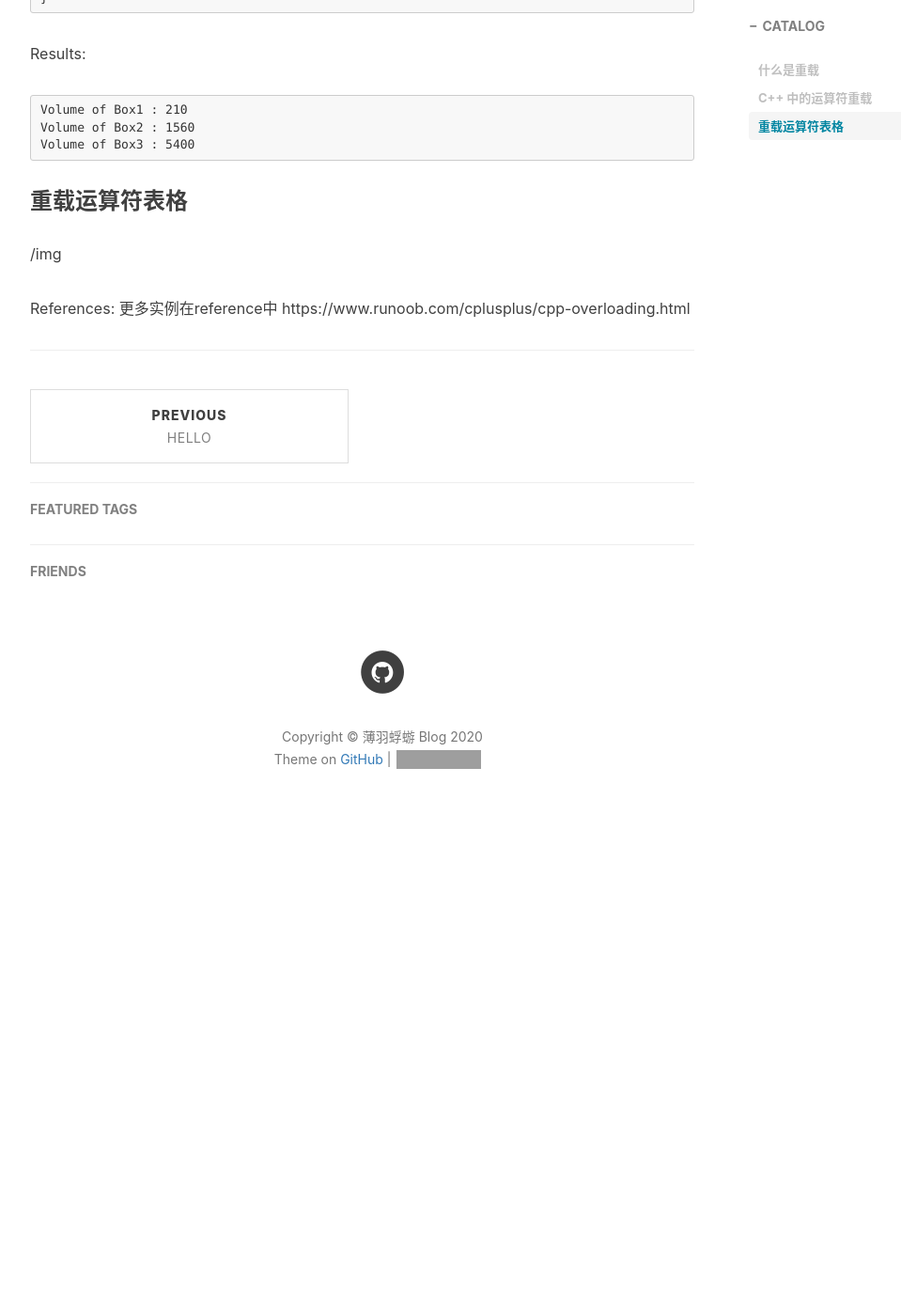
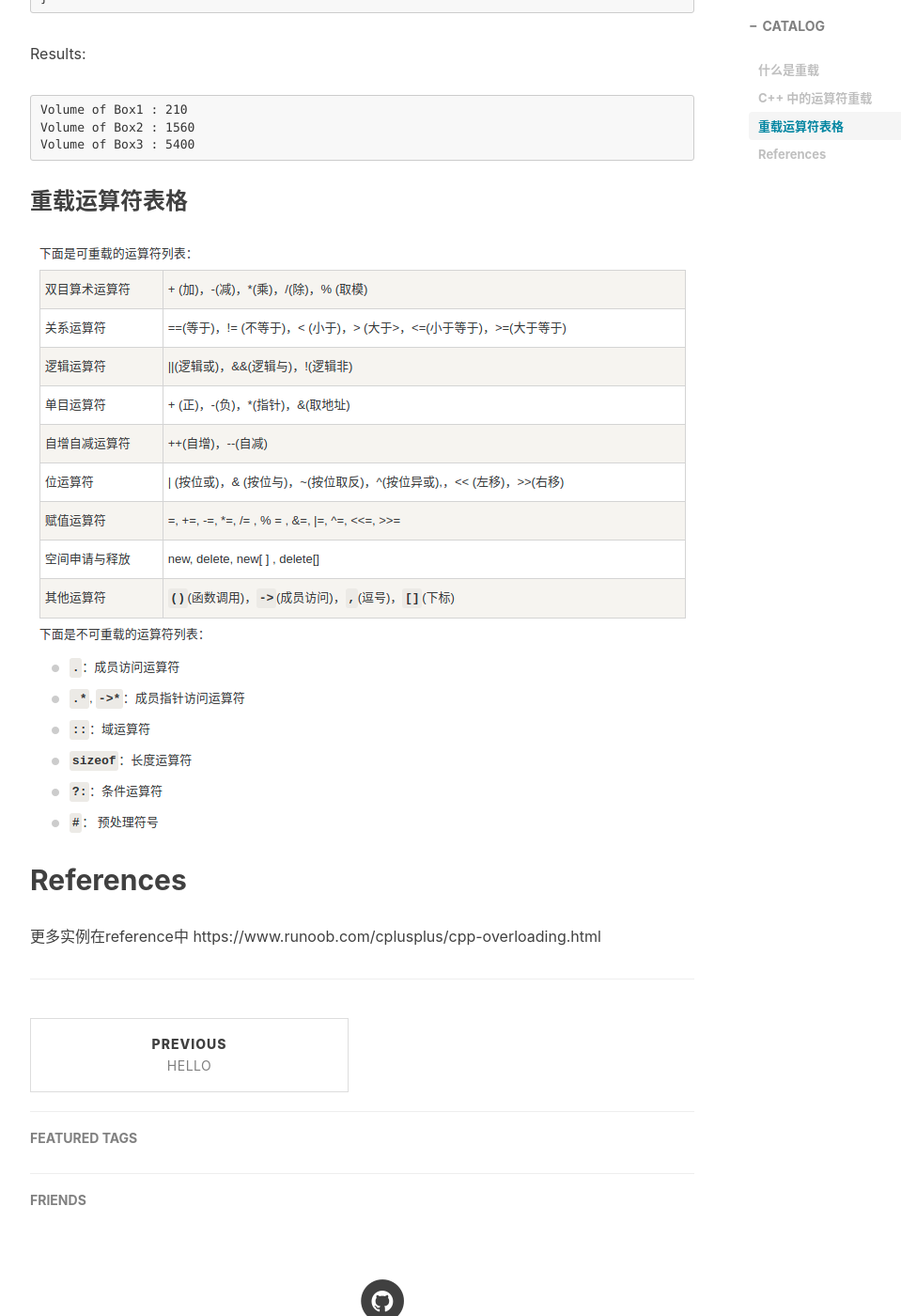
Before and after one commit to baoyufuyou/baoyufuyou.github.io, a Jekyll site: the page built from _posts/2020-03-06-C++运算符重载-2020.md, in a window 1280 px wide and 1400 px high, scrolled down 2754 px. Shown: the whole window at 94% size, without its empty margins (233-1192 px from the left). Built offline with Jekyll 4.4.1, drawn with Linux system fonts in a browser that asks for light colours; nearby versions of some CDN libraries; comment, search, counter and statistics services are not loaded; before the commit the page ends 3666 px from its top, so only the background shows below that; grey boxes are pictures that could not be loaded.

Commit message:
Update 2020-03-06-C++运算符重载-2020.md

````diff
--- a/_posts/2020-03-06-C++运算符重载-2020.md
+++ b/_posts/2020-03-06-C++运算符重载-2020.md
@@ -115,9 +115,9 @@ Volume of Box2 : 1560
 Volume of Box3 : 5400
 ```
 ### 重载运算符表格
-/img
+![重载运算符表格](/img/algorithm/重载运算符.png)
 
-References:
+## References
 更多实例在reference中
 https://www.runoob.com/cplusplus/cpp-overloading.html
 
````
